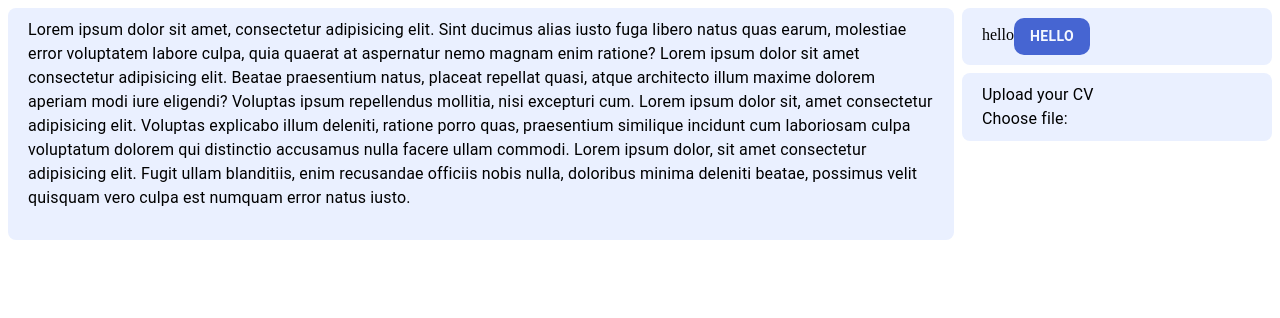
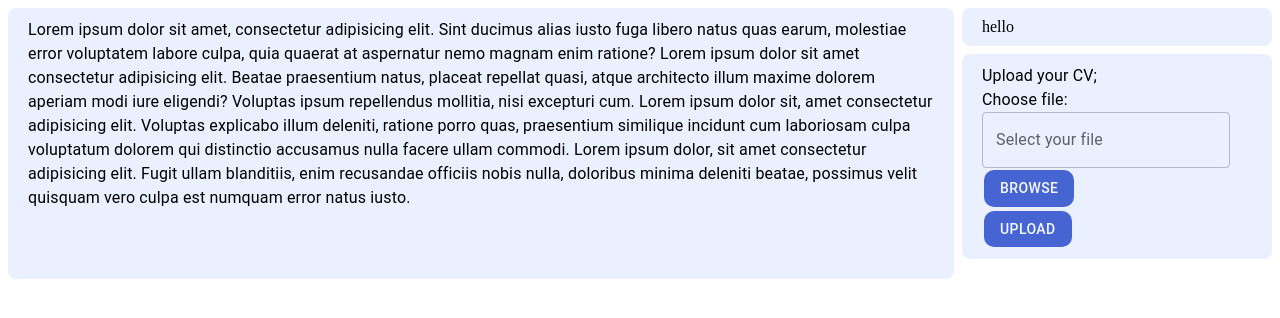
Before and after one commit to nuwankirillawala/industrial-training-management-system, a React (Vite) app in the folder client/: page /cvupdate in a window 1280 px wide. Shown: the top 318 px of the page. Built offline with nearby package versions, Linux system fonts and the light colour scheme.

Commit message:
margin to button '2px'

```diff
--- a/client/src/components/shared/theme.jsx
+++ b/client/src/components/shared/theme.jsx
@@ -37,14 +37,14 @@ const theme = createTheme ({
                 {
                     props: {variant: "itms"},
                     style: {
-                        fontWeight: "bold",
                         background: baseColor,
                         color: '#F5F8FF',
                         '&:hover': {
                             background: baseFontColor,
 
                         },
-                        borderRadius: '10px'
+                        borderRadius: '10px',
+                        margin: '2px'
                     },
                 }
             ],
--- a/client/src/components/user/Undergraduate/Pages/CvUpdate.jsx
+++ b/client/src/components/user/Undergraduate/Pages/CvUpdate.jsx
@@ -3,6 +3,7 @@ import {
     Grid,
     Typography,
     Button,
+    TextField,
 } from '@mui/material'
 import { Tile } from '../../../card/Tile'
 
@@ -13,32 +14,49 @@ export const CvUpdate = () => {
                 <Grid item xs={9}>
                     {/* content here */}
                     <Tile>
+                        <Box sx={{display: 'flex'}}>
                             <Typography>
                                 Lorem ipsum dolor sit amet, consectetur adipisicing elit. Sint ducimus alias iusto fuga libero natus quas earum, molestiae error voluptatem labore culpa, quia quaerat at aspernatur nemo magnam enim ratione? Lorem ipsum dolor sit amet consectetur adipisicing elit. Beatae praesentium natus, placeat repellat quasi, atque architecto illum maxime dolorem aperiam modi iure eligendi? Voluptas ipsum repellendus mollitia, nisi excepturi cum.
                                 Lorem ipsum dolor sit, amet consectetur adipisicing elit. Voluptas explicabo illum deleniti, ratione porro quas, praesentium similique incidunt cum laboriosam culpa voluptatum dolorem qui distinctio accusamus nulla facere ullam commodi. Lorem ipsum dolor, sit amet consectetur adipisicing elit. Fugit ullam blanditiis, enim recusandae officiis nobis nulla, doloribus minima deleniti beatae, possimus velit quisquam vero culpa est numquam error natus iusto.
                             </Typography>
+                        </Box>
                     </Tile>
                 </Grid>
                 <Grid item xs={3}>
                     <Grid container direction= 'column' spacing={1}>
                         <Grid item>
-                            {/* content here */}
+                            {/* left top content here */}
+                            <Box>
                                 <Tile>hello
+                                </Tile>
+                            </Box>
+                        </Grid>
+                        <Grid item>
+                            {/* left bottom content here */}
+                            <Box>
+                                <Tile>
+                                    <Typography>
+                                        Upload your CV;
+                                    </Typography>
+                                    <Typography>Choose file:</Typography>
+                                    <TextField
+                                        id='outlined-basic'
+                                        label= 'Select your file'
+                                        variant='outlined'
+                                    /><br/>
+                                    <Button
+                                        variant='itms'
+                                        size='large'
+                                    >
+                                        Browse
+                                    </Button><br/>
                                     <Button
                                         variant='itms'
                                     >
-                                    hello
+                                        Upload
                                     </Button>
                                 </Tile>
-                        </Grid>
-                        <Grid item>
-                            {/* content here */}
-                            <Tile>
-                                <Typography>
-                                    Upload your CV
-                                </Typography>
-                                <Typography>Choose file:</Typography>
-                            </Tile>
+                            </Box>
                         </Grid>
                     </Grid>
                 </Grid>
```
Lines whose indentation alone changed are shown as unchanged.
